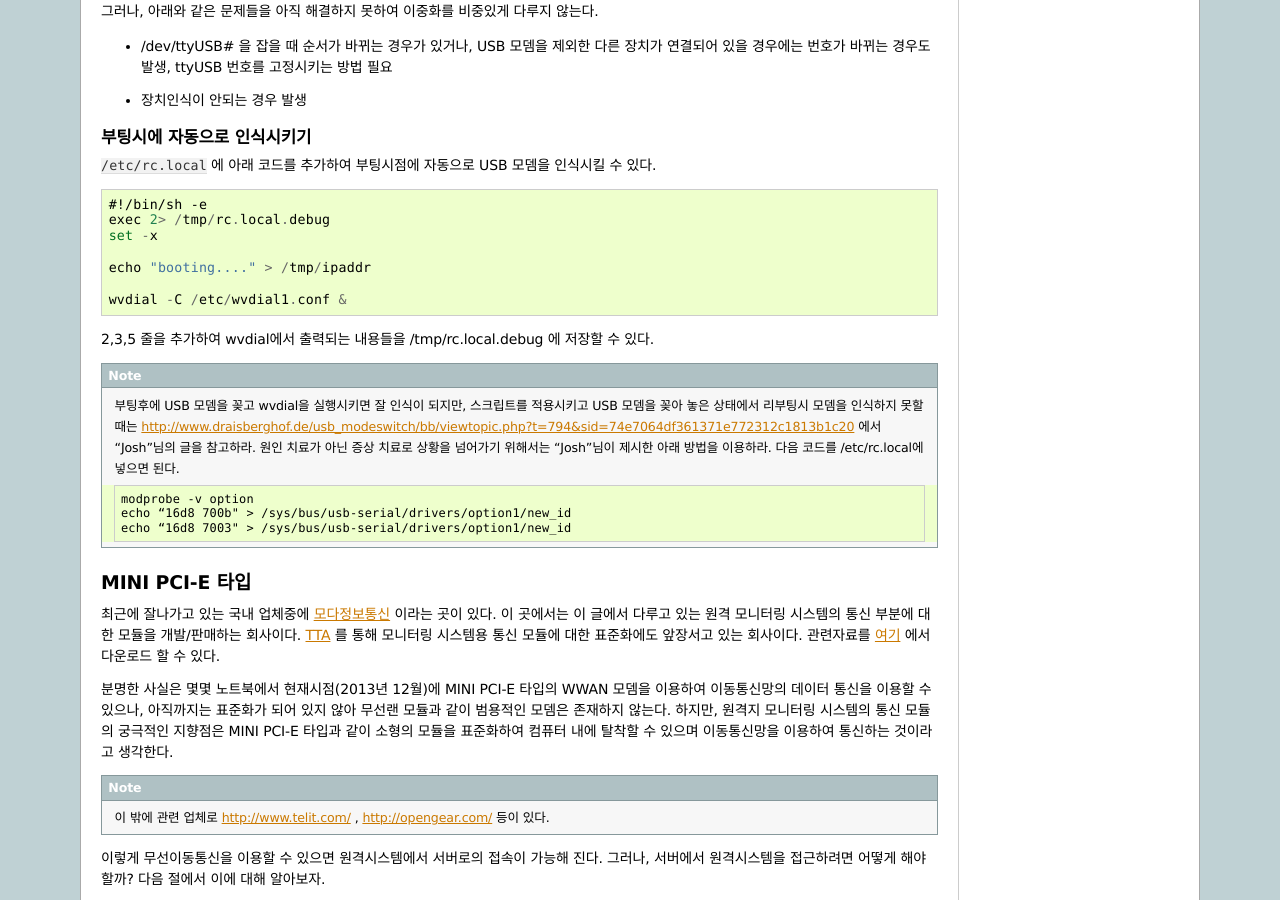
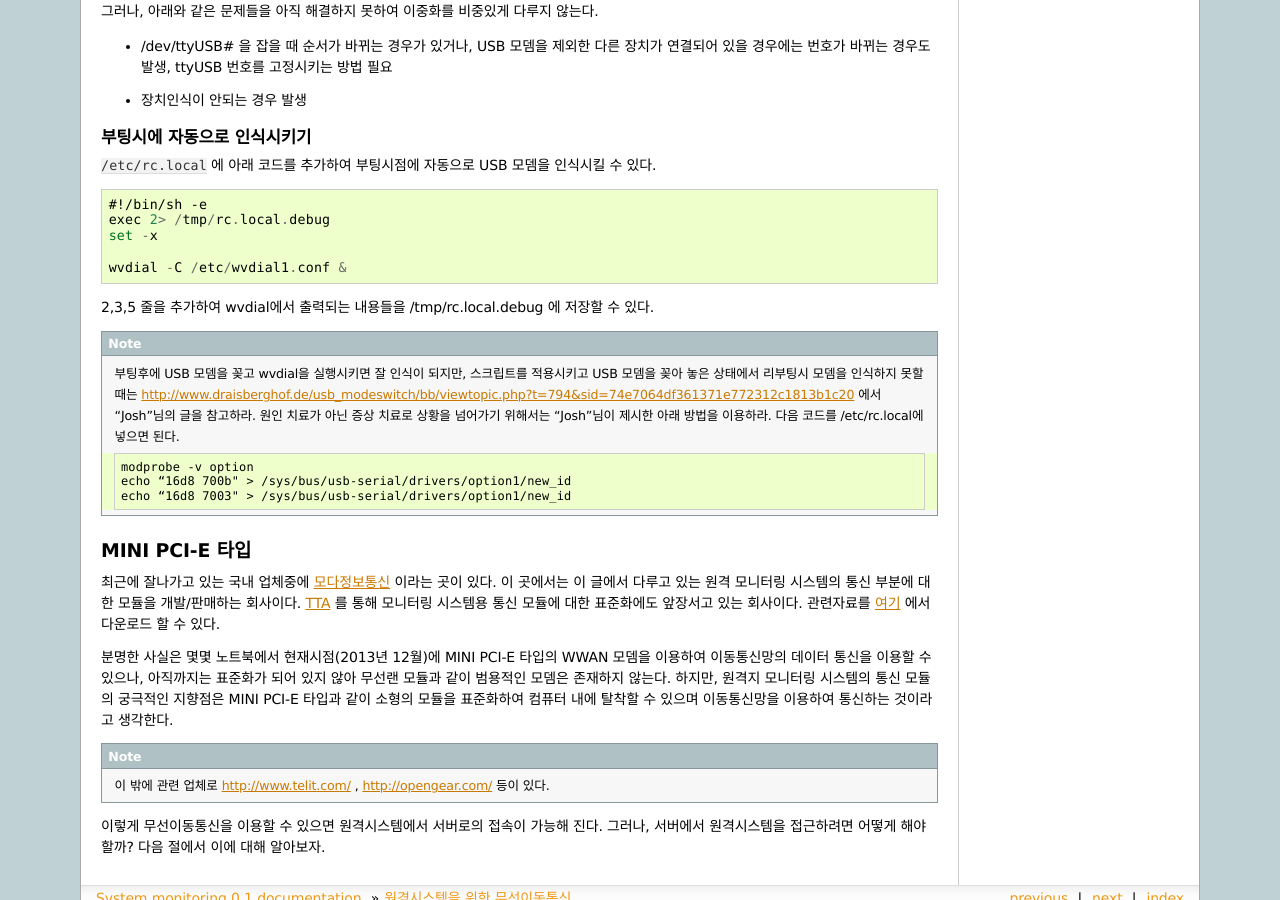
Before and after one commit to ymkim92/system_monitoring, a Sphinx documentation site: the page built from docs/network.rst, in a window 1280 px wide and 900 px high, scrolled down 9238 px. Built offline with Sphinx 7.4.7, drawn with Linux system fonts in a browser that asks for light colours.

Commit message:
finish network..

```diff
--- a/docs/network.rst
+++ b/docs/network.rst
@@ -375,8 +375,6 @@ ttyUSB#에서 번호만 해당 장치에 맞게 변경해 주면 된다.
     exec 2> /tmp/rc.local.debug
     set -x
 
-    echo "booting...." > /tmp/ipaddr
-
     wvdial -C /etc/wvdial1.conf &
 
 2,3,5 줄을 추가하여 wvdial에서 출력되는 내용들을 /tmp/rc.local.debug 에
```
